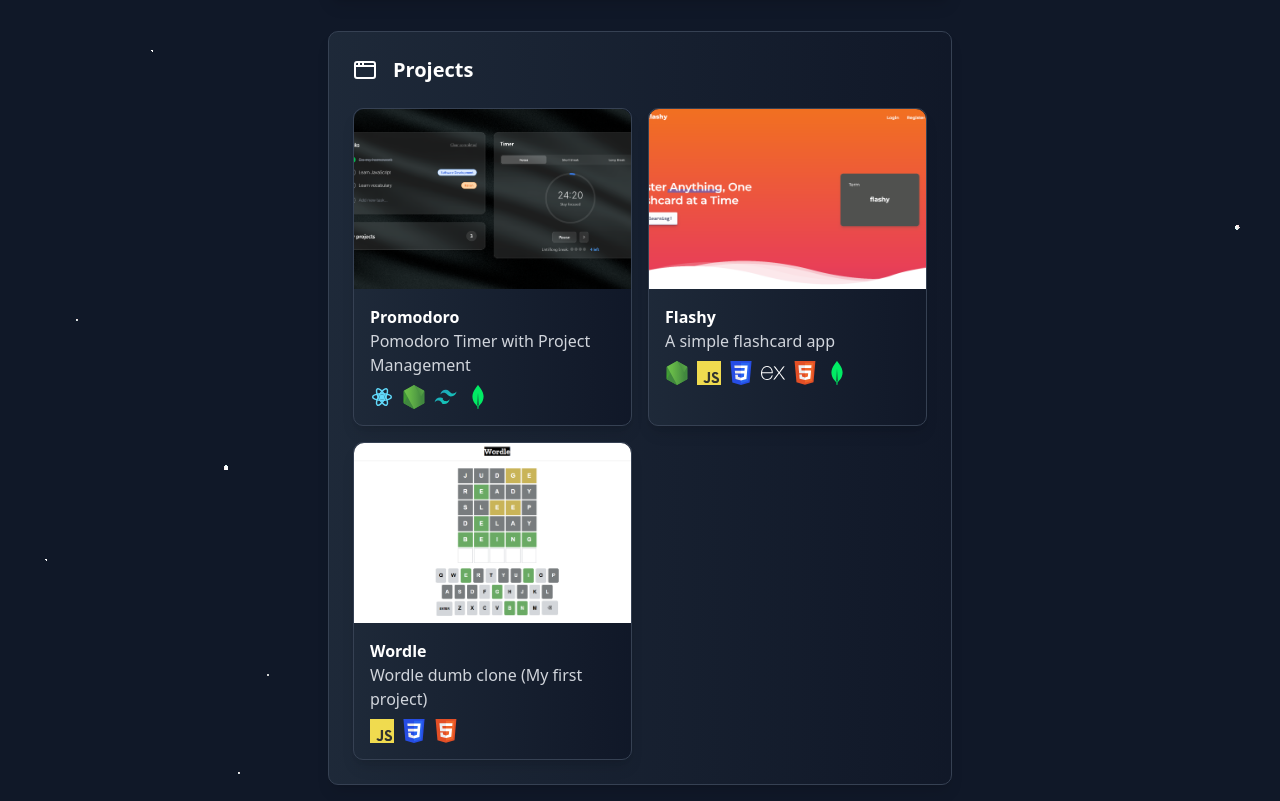
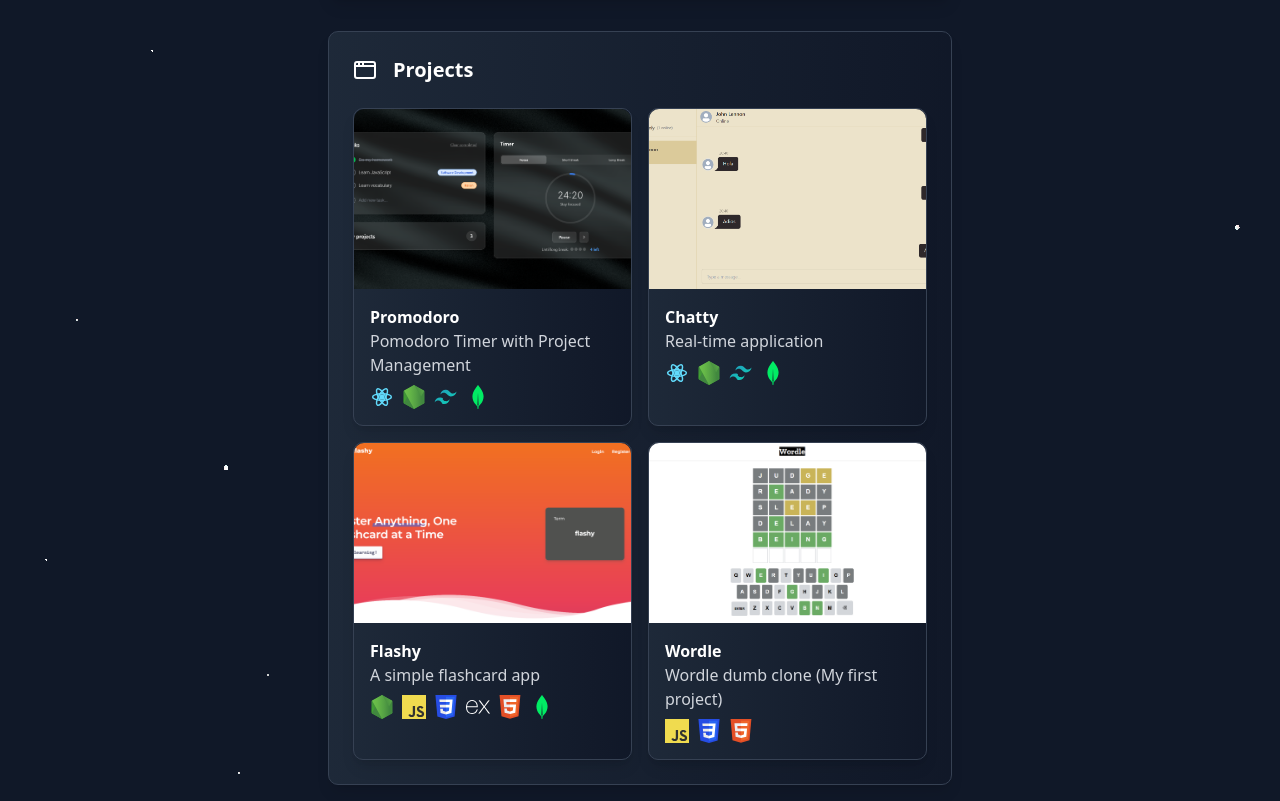
Before and after one commit to hiiramsan/aymama, a React (Vite) app: page / in a window 1280 px wide. Shown: the part 1407-2208 px from the top of the page. Built offline with nearby package versions, Linux system fonts and the light colour scheme.

Commit message:
added Chatty as project
cuz hell yeah

```diff
--- a/src/App.tsx
+++ b/src/App.tsx
@@ -231,6 +231,32 @@ function App() {
                 <MongoDB className="size-6" />
               </div>
             </a>
+
+            <a
+              className="bg-gradient-to-r from-gray-800 to-gray-900 rounded-lg border border-gray-700 shadow-lg flex flex-col transition-transform transform duration-300 ease-in-out hover:scale-105 hover:border-slate-500 hover:shadow-lg hover:shadow-indigo-500/30"
+              href="https://chatty-6xal.onrender.com/"
+              target="_blank"
+            >
+              <img
+                src="/chatty2.png"
+                alt="Chatty"
+                className="w-full h-[180px] object-cover rounded-t-lg"
+              />
+              <p className="text-md text-white ml-4 mt-4 font-semibold">
+                Chatty
+              </p>
+              <p className="text-md text-gray-300 ml-4 mb-2 font-light">
+                Real-time application
+              </p>
+              <div className="flex justify-start items-center ml-4 mb-4 space-x-2">
+                <ReactLogo className="size-6" />
+                <Nodejs className="size-6" />
+                <TailwindCSS className="size-6" />
+                <MongoDB className="size-6" />
+              </div>
+            </a>
+
+
             <a
               className="bg-gradient-to-r from-gray-800 to-gray-900 rounded-lg border border-gray-700 shadow-lg flex flex-col transition-transform transform duration-300 ease-in-out hover:scale-105 hover:border-slate-500 hover:shadow-lg hover:shadow-indigo-500/30"
               href="https://flashy-v2.vercel.app"
```
Also changed, not shown: public/chatty.png (added), public/chatty2.png (added).
